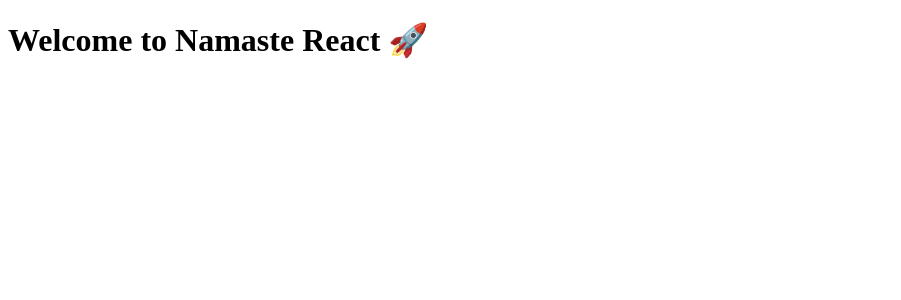
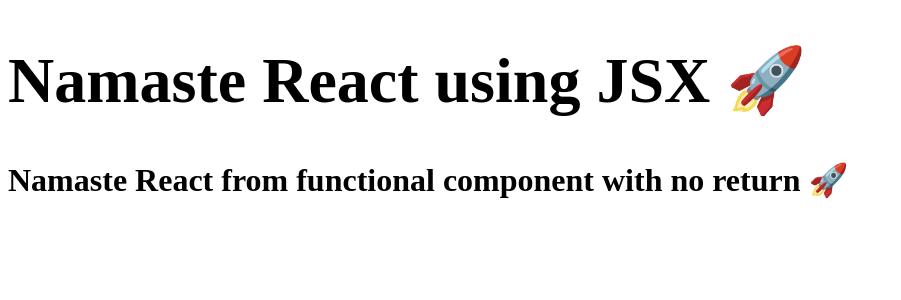
Before and after one commit to MaVericKWareZ/namaste-react-code, a React (Vite) app: page / in a window 1280 px wide. Shown: the top 300 px of the page, without its empty margins (0-901 px from the left). Built offline with nearby package versions, Linux system fonts and the light colour scheme.

Commit message:
ch3 commit 2

```diff
--- a/App.js
+++ b/App.js
@@ -1,19 +1,19 @@
 import React from "react";
 import ReactDOM from "react-dom/client";
 
-//  React Element
-const heading = (
-  <h1 className="head" tabIndex="5">
-    Welcome to Namaste React 🚀
-  </h1>
+const TitleComponent = () => {
+  return <h1>Namaste React using JSX 🚀</h1>;
+};
+
+const HeadingComponent = () => (
+  <div id="container">
+    <h1 className="heading">
+      <TitleComponent />
+      Namaste React from functional component with no return 🚀
+    </h1>
+  </div>
 );
-
-// React Component
-
-const HeadingComponent = () => {
-  return <h1>Namaste React from functional component</h1>;
-};
 
 const root = ReactDOM.createRoot(document.getElementById("root"));
 
-root.render(heading);
+root.render(<HeadingComponent />);
```
